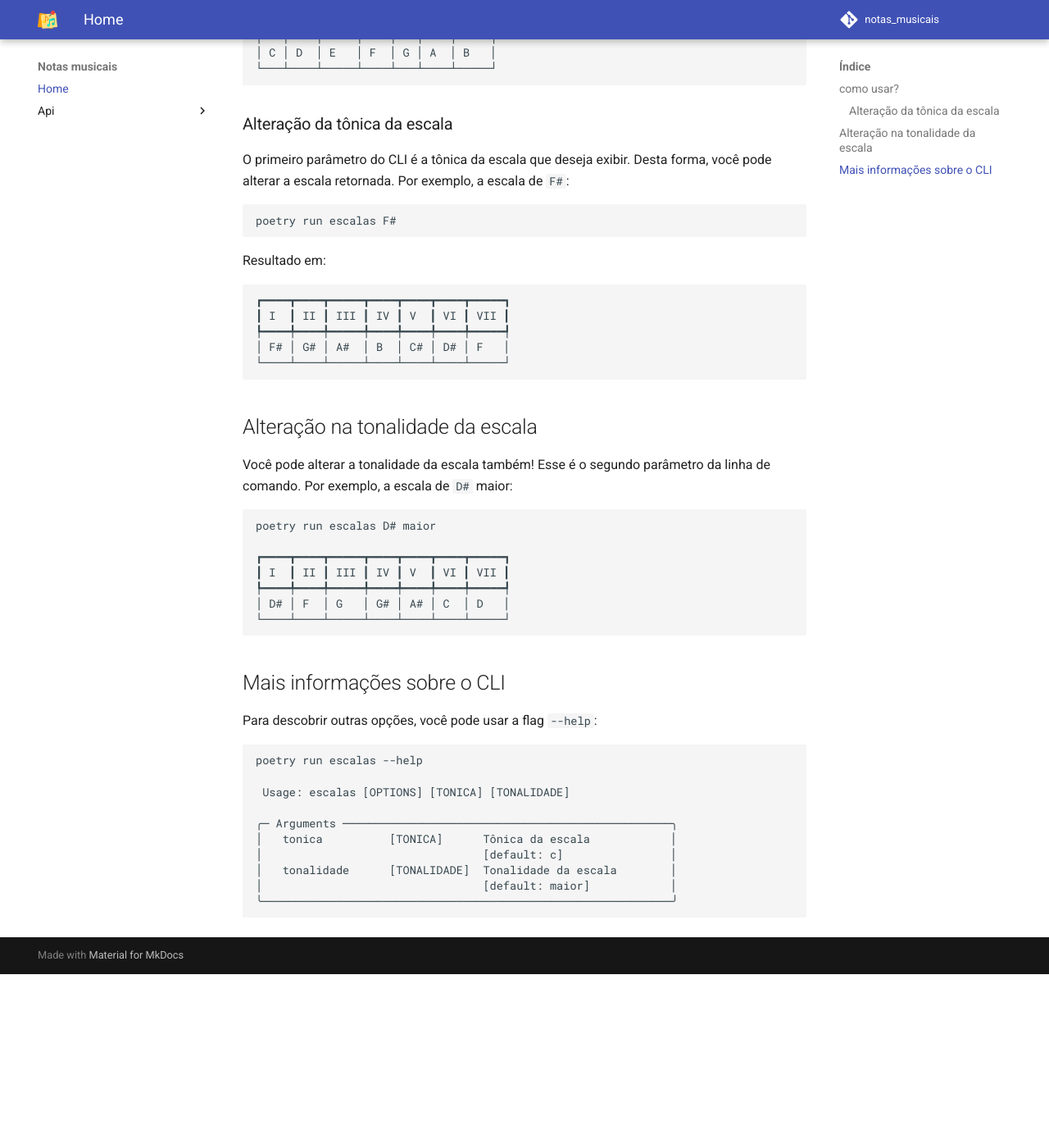
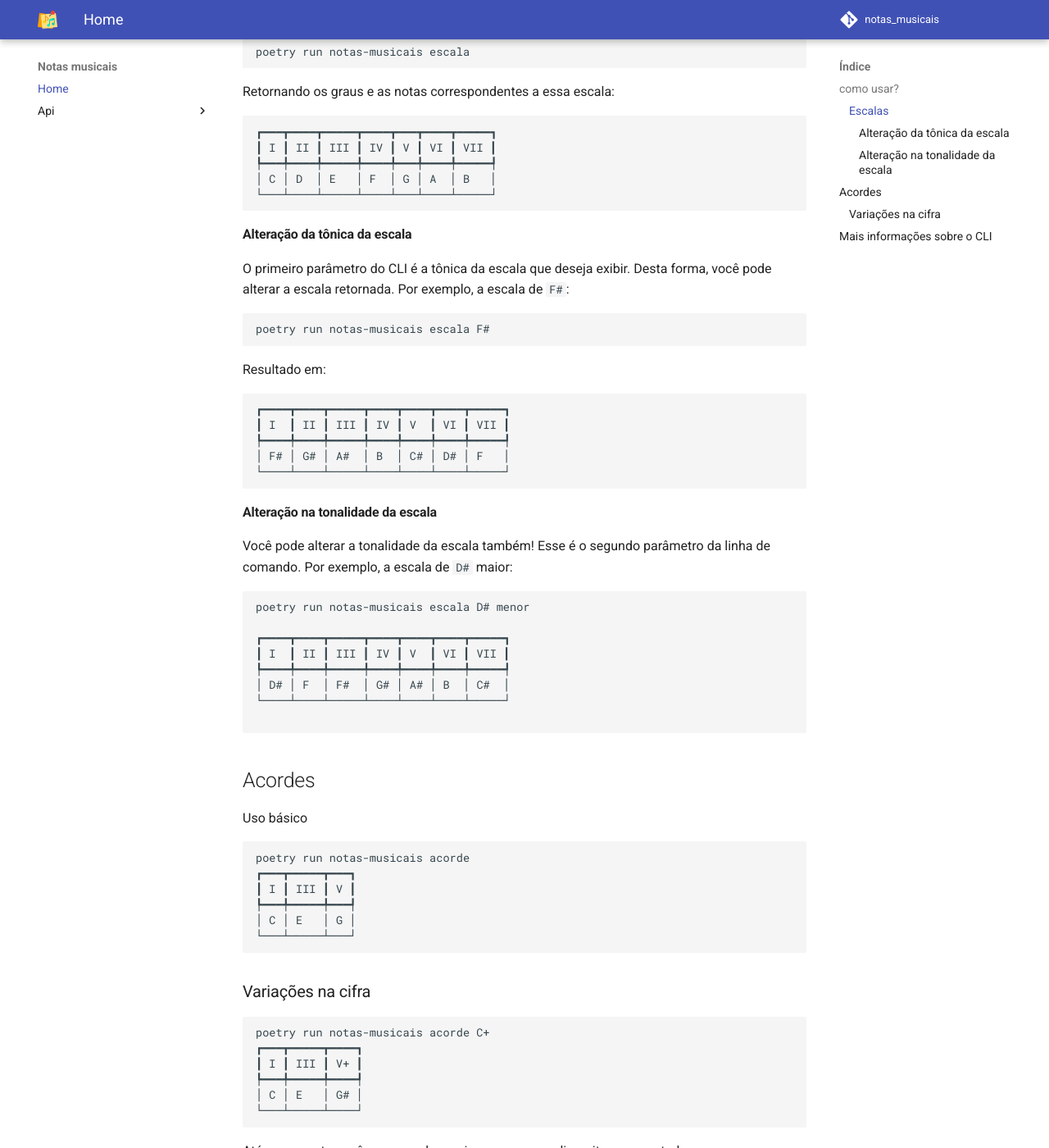
Before and after one commit to EliasCarvalho20/notas_musicais, an MkDocs documentation site: the page built from docs/index.md, in a window 1280 px wide and 1400 px high, scrolled down 714 px. Shown: the whole window at 82% size. Built offline with MkDocs 1.6.1 and Material for MkDocs 9.7.7, drawn with Linux system fonts in a browser that asks for light colours; comment, search, counter and statistics services are not loaded; before the commit the page ends 1902 px from its top, so only the background shows below that; some of the changed text lies outside the part shown.

Commit message:
atualizando documentação

````diff
--- a/docs/index.md
+++ b/docs/index.md
@@ -1,13 +1,18 @@
 ![logo do projeto](assets/logo.png){ width="300" .center }
 # Notas musicais
 
+Notas musicais é um CLI para ajudar na formação de escalas e acordes
+
+Temos dois comandos disponíveis: `escala` e `acorde`
 
 ## como usar?
+
+### Escalas
 
 Você pode chamar as escalas via linha de comando. Por exemplo:
 
 ```bash
-poetry run escalas
+poetry run notas-musicais escala
 ```
 
 Retornando os graus e as notas correspondentes a essa escala:
@@ -20,12 +25,12 @@
 └───┴────┴─────┴────┴───┴────┴─────┘
 ```
 
-### Alteração da tônica da escala
+#### Alteração da tônica da escala
 
 O primeiro parâmetro do CLI é a tônica da escala que deseja exibir. Desta forma, você pode alterar a escala retornada. Por exemplo, a escala de `F#`:
 
 ```bash
-poetry run escalas F#
+poetry run notas-musicais escala F#
 ```
 
 Resultado em:
@@ -38,19 +43,47 @@
 └────┴────┴─────┴────┴────┴────┴─────┘
 ```
 
-## Alteração na tonalidade da escala
+#### Alteração na tonalidade da escala
 
 Você pode alterar a tonalidade da escala também! Esse é o segundo parâmetro da linha de comando. Por exemplo, a escala de `D#` maior:
 
 ```
-poetry run escalas D# maior
+poetry run notas-musicais escala D# menor
 
 ┏━━━━┳━━━━┳━━━━━┳━━━━┳━━━━┳━━━━┳━━━━━┓
 ┃ I  ┃ II ┃ III ┃ IV ┃ V  ┃ VI ┃ VII ┃
 ┡━━━━╇━━━━╇━━━━━╇━━━━╇━━━━╇━━━━╇━━━━━┩
-│ D# │ F  │ G   │ G# │ A# │ C  │ D   │
+│ D# │ F  │ F#  │ G# │ A# │ B  │ C#  │
 └────┴────┴─────┴────┴────┴────┴─────┘
+
 ```
+
+
+## Acordes
+
+Uso básico
+
+```bash
+poetry run notas-musicais acorde
+┏━━━┳━━━━━┳━━━┓
+┃ I ┃ III ┃ V ┃
+┡━━━╇━━━━━╇━━━┩
+│ C │ E   │ G │
+└───┴─────┴───┘
+```
+
+### Variações na cifra
+
+```bash
+poetry run notas-musicais acorde C+
+┏━━━┳━━━━━┳━━━━┓
+┃ I ┃ III ┃ V+ ┃
+┡━━━╇━━━━━╇━━━━┩
+│ C │ E   │ G# │
+└───┴─────┴────┘
+```
+
+Até o momento você usar acordes maiores, menores, dimunito e aumentados
 
 ## Mais informações sobre o CLI
 
````
